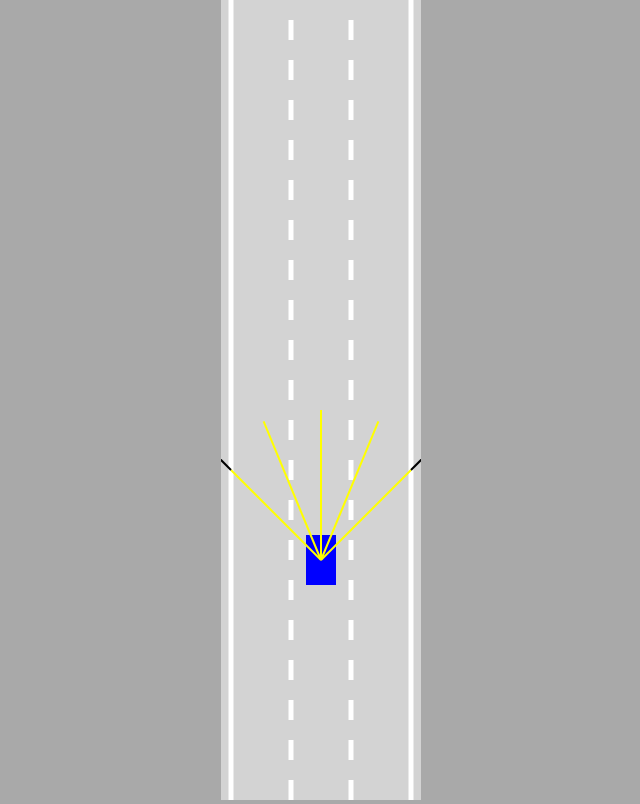
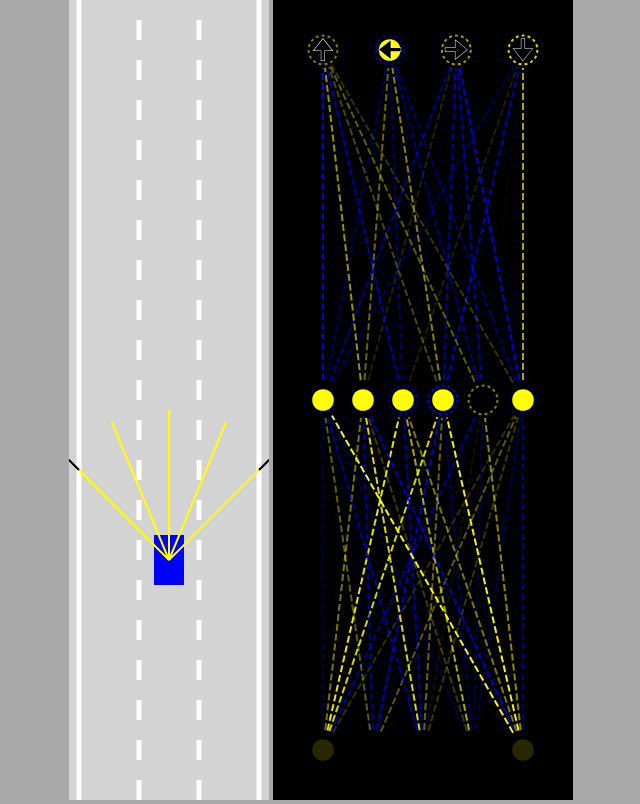
Before and after one commit to JayTeeSF/sd_car_fun, a plain HTML site: page index.html in a window 1280 px wide. Shown: the whole page, without its empty margins (319-959 px from the left). Drawn offline with Linux system fonts and the light colour scheme.

Commit message:
Add networkCanvas and use a visualizer (tb analyzed) to show what the car.brain is doing
complete visualizer

```diff
--- a/index.html
+++ b/index.html
@@ -5,6 +5,8 @@
 </head>
 <body>
   <canvas id="carCanvas"></canvas>
+  <canvas id="networkCanvas"></canvas>
+  <script src="visualizer.js"></script>
   <script src="network.js"></script>
   <script src="sensor.js"></script>
   <script src="utils.js"></script>
--- a/script.js
+++ b/script.js
@@ -1,8 +1,13 @@
-const canvas = document.getElementById("carCanvas");
-canvas.width = 200;
+const carCanvas = document.getElementById("carCanvas");
+carCanvas.width = 200;
 
-const ctx = canvas.getContext("2d");
-const road = new Road(canvas.width/2, canvas.width * 0.9);
+const networkCanvas = document.getElementById("networkCanvas");
+networkCanvas.width = 300;
+
+const carCtx = carCanvas.getContext("2d");
+const networkCtx = networkCanvas.getContext("2d");
+
+const road = new Road(carCanvas.width/2, carCanvas.width * 0.9);
 const car = new Car(road.getLaneCenter(1),100,30,50, "AI");
 
 const traffic = [
@@ -18,18 +23,21 @@ function animate() {
   }
   car.update(road.borders, traffic);
 
-  canvas.height = window.innerHeight;
+  carCanvas.height = window.innerHeight;
+  networkCanvas.height = window.innerHeight;
 
-  ctx.save();
-  ctx.translate(0, -car.y + canvas.height * 0.7);
+  carCtx.save();
+  carCtx.translate(0, -car.y + carCanvas.height * 0.7);
 
-  road.draw(ctx);
+  road.draw(carCtx);
   for(let i = 0; i < traffic.length; i++) {
-    traffic[i].draw(ctx, "red");
+    traffic[i].draw(carCtx, "red");
   }
-  car.draw(ctx, "blue");
+  car.draw(carCtx, "blue");
 
-  ctx.restore();
+  carCtx.restore();
+
+  Visualizer.drawNetwork(networkCtx, car.brain);
 
   requestAnimationFrame(animate);
 }
--- a/style.css
+++ b/style.css
@@ -4,6 +4,9 @@ body {
   overflow:hidden;
   text-align:center;
 }
+#networkCanvas{
+  background: black;
+}
 #carCanvas{
   background: lightgray;
 }
--- a/utils.js
+++ b/utils.js
@@ -52,3 +52,11 @@ function polysIntersect(poly1, poly2) {
   }
   return false;
 }
+
+function getRGBA(value){
+    const alpha=Math.abs(value);
+    const R=value<0?0:255;
+    const G=R;
+    const B=value>0?0:255;
+    return "rgba("+R+","+G+","+B+","+alpha+")";
+}
--- /dev/null
+++ b/visualizer.js
@@ -0,0 +1,110 @@
+class Visualizer{
+    static drawNetwork(ctx,network){
+        const margin=50;
+        const left=margin;
+        const top=margin;
+        const width=ctx.canvas.width-margin*2;
+        const height=ctx.canvas.height-margin*2;
+
+        const levelHeight=height/network.levels.length;
+
+        for(let i=network.levels.length-1;i>=0;i--){
+            const levelTop=top+
+                lerp(
+                    height-levelHeight,
+                    0,
+                    network.levels.length==1
+                        ?0.5
+                        :i/(network.levels.length-1)
+                );
+
+            ctx.setLineDash([7,3]);
+            Visualizer.drawLevel(ctx,network.levels[i],
+                left,levelTop,
+                width,levelHeight,
+                i==network.levels.length-1
+                    ?['🠉','🠈','🠊','🠋']
+                    :[]
+            );
+        }
+    }
+
+    static drawLevel(ctx,level,left,top,width,height,outputLabels){
+        const right=left+width;
+        const bottom=top+height;
+
+        const {inputs,outputs,weights,biases}=level;
+
+        for(let i=0;i<inputs.length;i++){
+            for(let j=0;j<outputs.length;j++){
+                ctx.beginPath();
+                ctx.moveTo(
+                    Visualizer.#getNodeX(inputs,i,left,right),
+                    bottom
+                );
+                ctx.lineTo(
+                    Visualizer.#getNodeX(outputs,j,left,right),
+                    top
+                );
+                ctx.lineWidth=2;
+                ctx.strokeStyle=getRGBA(weights[i][j]);
+                ctx.stroke();
+            }
+        }
+
+        const nodeRadius=18;
+        for(let i=0;i<inputs.length;i++){
+            const x=Visualizer.#getNodeX(inputs,i,left,right);
+            ctx.beginPath();
+            ctx.arc(x,bottom,nodeRadius,0,Math.PI*2);
+            ctx.fillStyle="black";
+            ctx.fill();
+            ctx.beginPath();
+            ctx.arc(x,bottom,nodeRadius*0.6,0,Math.PI*2);
+            ctx.fillStyle=getRGBA(inputs[i]);
+            ctx.fill();
+        }
+
+        for(let i=0;i<outputs.length;i++){
+            const x=Visualizer.#getNodeX(outputs,i,left,right);
+            ctx.beginPath();
+            ctx.arc(x,top,nodeRadius,0,Math.PI*2);
+            ctx.fillStyle="black";
+            ctx.fill();
+            ctx.beginPath();
+            ctx.arc(x,top,nodeRadius*0.6,0,Math.PI*2);
+            ctx.fillStyle=getRGBA(outputs[i]);
+            ctx.fill();
+
+            ctx.beginPath();
+            ctx.lineWidth=2;
+            ctx.arc(x,top,nodeRadius*0.8,0,Math.PI*2);
+            ctx.strokeStyle=getRGBA(biases[i]);
+            ctx.setLineDash([3,3]);
+            ctx.stroke();
+            ctx.setLineDash([]);
+
+            if(outputLabels[i]){
+                ctx.beginPath();
+                ctx.textAlign="center";
+                ctx.textBaseline="middle";
+                ctx.fillStyle="black";
+                ctx.strokeStyle="white";
+                ctx.font=(nodeRadius*1.5)+"px Arial";
+                ctx.fillText(outputLabels[i],x,top+nodeRadius*0.1);
+                ctx.lineWidth=0.5;
+                ctx.strokeText(outputLabels[i],x,top+nodeRadius*0.1);
+            }
+        }
+    }
+
+    static #getNodeX(nodes,index,left,right){
+        return lerp(
+            left,
+            right,
+            nodes.length==1
+                ?0.5
+                :index/(nodes.length-1)
+        );
+    }
+}
```
